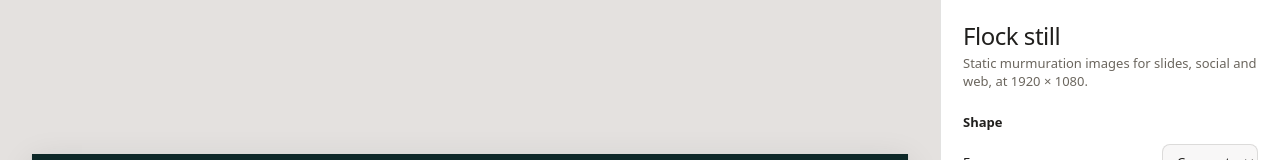
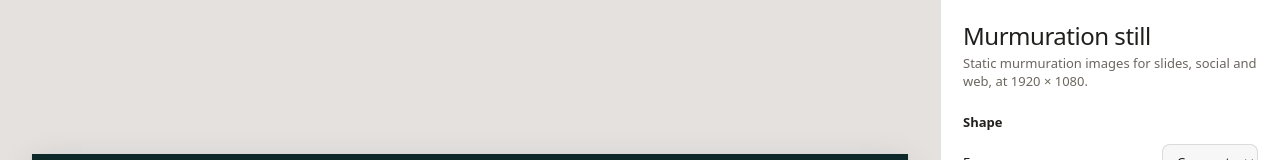
Before and after one commit to sarahfoxall/murmuration, a plain HTML site: page still/index.html in a window 1280 px wide. Shown: the top 160 px of the page. Drawn offline with Linux system fonts and the light colour scheme.

Commit message:
Rename Flock still to Murmuration still
Co-Authored-By: Claude Opus 5.5 <noreply@anthropic.com>
Claude-Session: https://claude.ai/code/session_01CNY1CLCat1gFBEdwfLEkkr

```diff
--- a/still/index.html
+++ b/still/index.html
@@ -3,7 +3,7 @@
 <head>
 <meta charset="utf-8">
 <meta name="viewport" content="width=device-width, initial-scale=1, viewport-fit=cover">
-<title>Flock still</title>
+<title>Murmuration still</title>
 <style>
 :root {
   color-scheme: light;
@@ -101,7 +101,7 @@ canvas.checker { background-color: #fff; background-image: linear-gradient(45deg
 
   <aside class="panel">
     <header>
-      <h1>Flock still</h1>
+      <h1>Murmuration still</h1>
       <p>Static murmuration images for slides, social and web, at 1920 × 1080.</p>
     </header>
 
```
Also changed, not shown: 1 other file.
